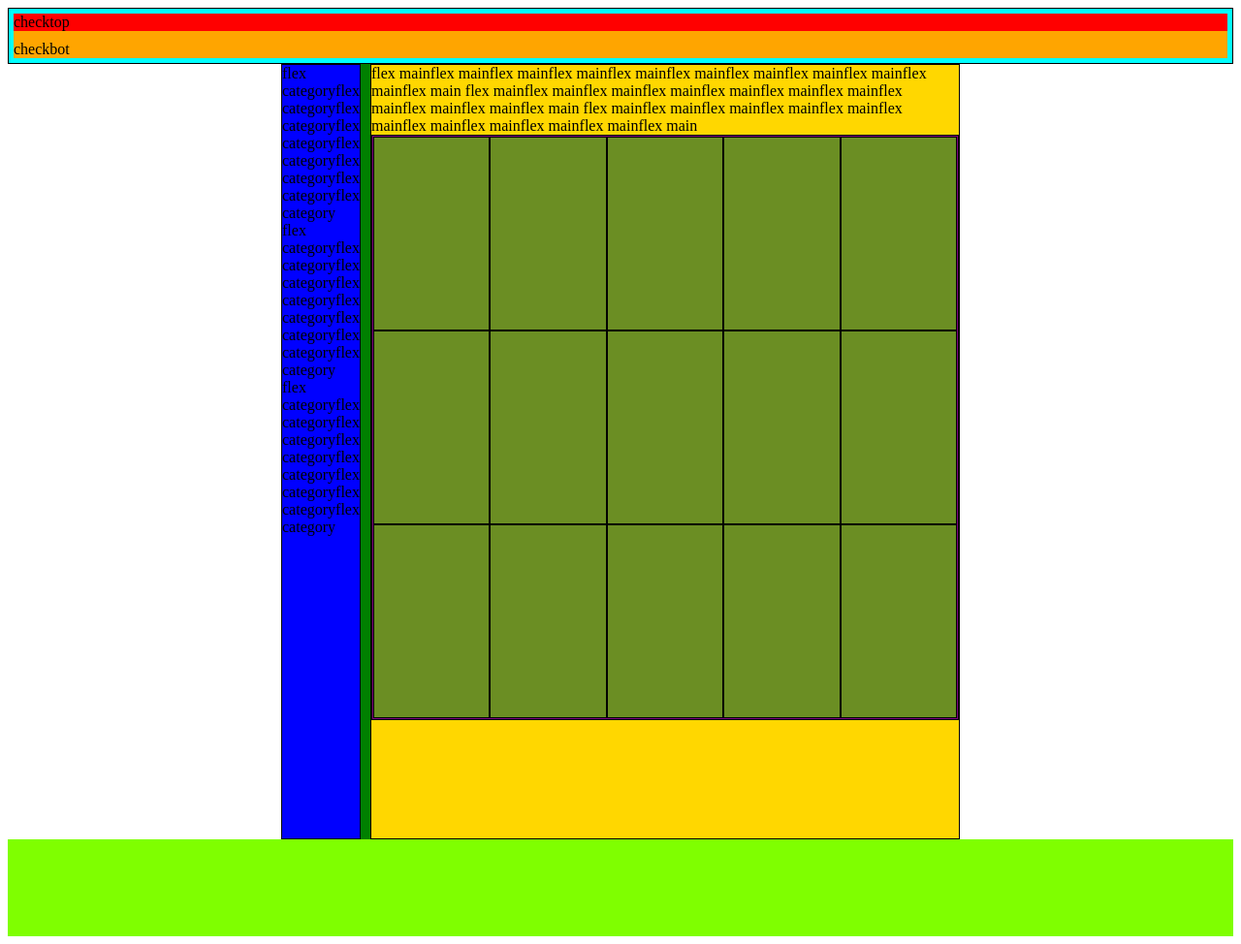
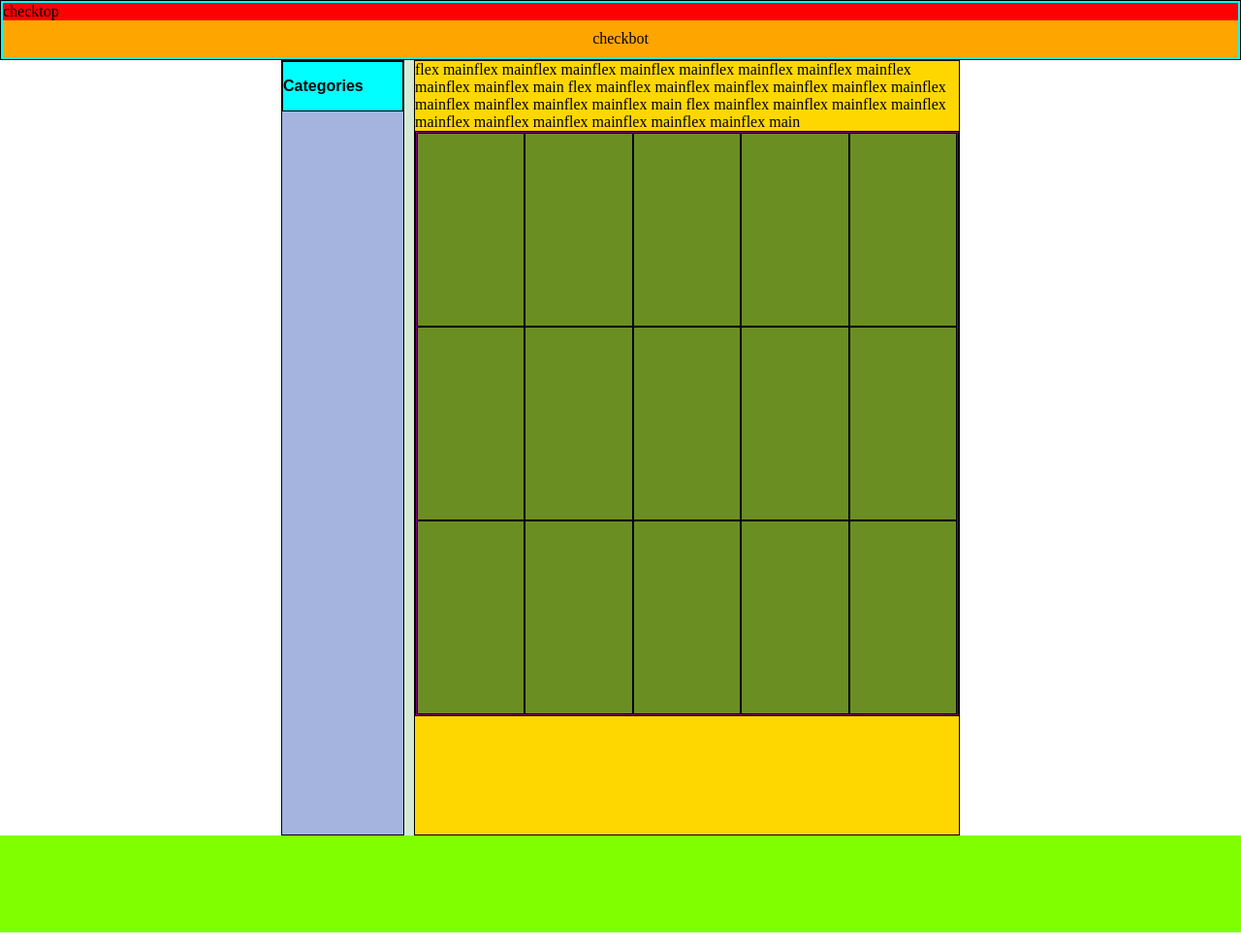
Before and after one commit to Code4V/techno-ecomm-proj, a PHP site: page /catalog.php in a window 1280 px wide. Shown: the whole page at 97% size. Run offline with PHP 8.4, Linux system fonts and the light colour scheme.

Commit message:
Changed color of categories and adjusted bottom header layout

```diff
--- a/catalog.css
+++ b/catalog.css
@@ -1,10 +1,15 @@
+body{
+    margin: 0;
+}
+
 .header-container{
     background-color: aqua;
     position: sticky;
     top: 0;
     left: 0;
     right: 0;
-    padding: 5px;
+    padding: 2px;
+
 
     border-style: solid;
     border-width: 1px;
@@ -22,20 +27,24 @@
 .header-bottom{
     background-color: orange;
     padding-top: 10px;
+    padding-bottom: 10px;
+
+    text-align: center;
+
 }
 
 .flexbox-mainbody-container {
 
     width: 700px;
+
     margin-right: auto;
     margin-left: auto;
-
 
 }
 
 
 .flexbox-mainbody {
-    background-color: green;
+    background-color: rgba(0, 128, 0, 0.164);
     display: flex;
     justify-content: center;
 
@@ -53,10 +62,18 @@
 }
 
 .flex-categories{
-    background-color: blue;
+    background-color: rgba(0, 0, 255, 0.233);
     width: 30%;
-    max-width: 250px;
+    max-width: 125px;
+    min-width: 125px;
+}
 
+.categories-title{
+    background-color: aqua;
+    padding: 0px;
+
+    font-family: Arial, Helvetica, sans-serif;
+    font-weight: bold;
 }
 
 .flex-main-catalog{
--- a/catalog.php
+++ b/catalog.php
@@ -28,9 +28,9 @@
     <div class="flexbox-mainbody-container">
         <div class="flexbox-mainbody">
             <div class="flexbox-item flex-categories">
-            flex categoryflex categoryflex categoryflex categoryflex categoryflex categoryflex categoryflex category
-            flex categoryflex categoryflex categoryflex categoryflex categoryflex categoryflex categoryflex category
-            flex categoryflex categoryflex categoryflex categoryflex categoryflex categoryflex categoryflex category
+                <div class="flexbox-item categories-title">
+                    <p>Categories</p>
+                </div>
             </div>
             <div class="flexbox-item flex-main-catalog">
             flex mainflex mainflex mainflex mainflex mainflex mainflex mainflex mainflex mainflex mainflex main
```
